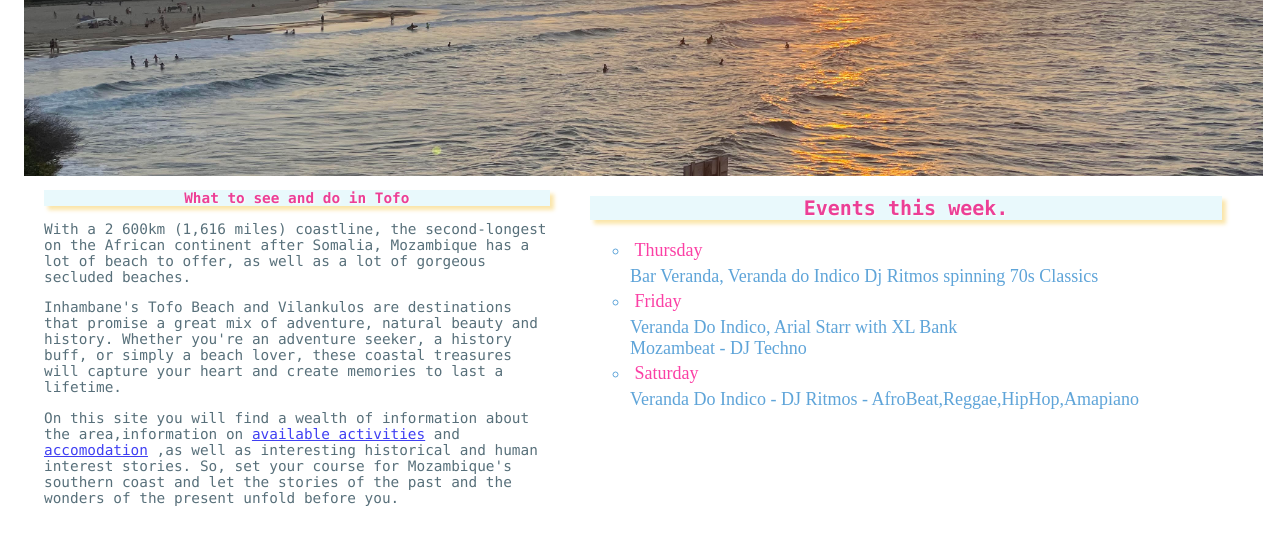
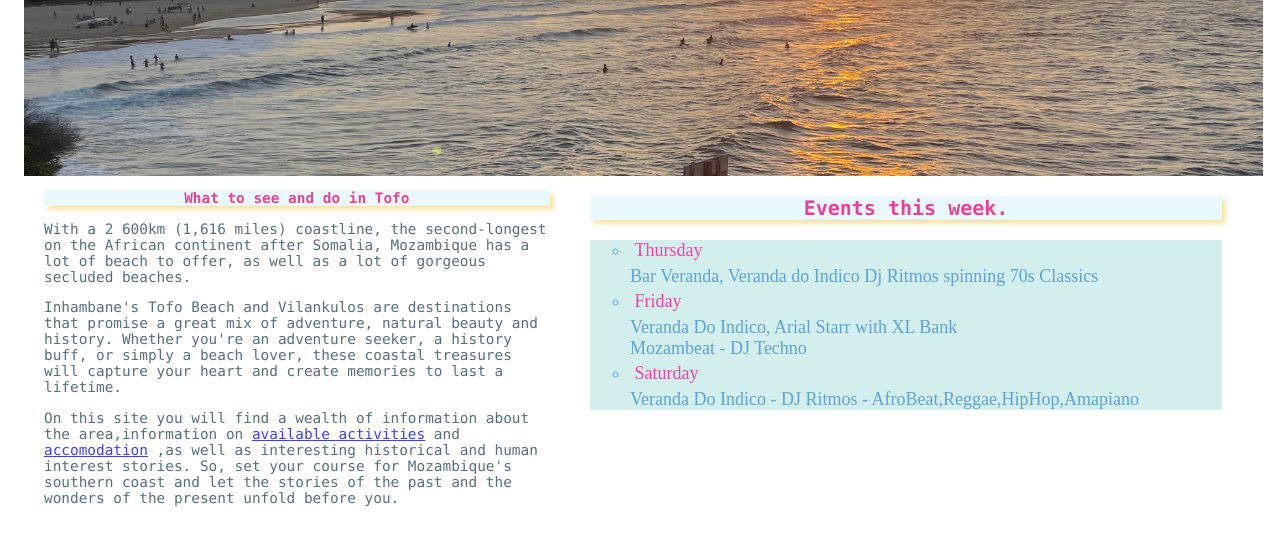
Before and after one commit to DevSpaceML/gemapp, a Flask app: page / in a window 1280 px wide. Shown: the part 432-974 px from the top of the page. Run offline with Flask 3, Linux system fonts and the light colour scheme; some libraries are stand-ins or nearby versions.

Commit message:
change bg color for events

```diff
--- a/static/tofo.css
+++ b/static/tofo.css
@@ -25,7 +25,7 @@ h1.siteheader{position: absolute;left:40%;top:0;margin:0;padding:0;color: #fffff
 .info2{position: absolute; right:1.5em;width:50%;min-height:150px; font-size:1.25em; top:0; background-color: transparent; padding: 1em;opacity: .75;
 	color: #20404E}
 .info2 h2{font-size:1em}
-
+.info2 ul{background-color: #c5eae7}
 
 .data1{position: relative; left:1em; width:80%;min-height:150px; font-size:0.9em;font-family: Gotu,Menlo, Georgia;font-weight:300; top:0;background-color: transparent; padding: 1em; opacity: .75; color: #20404E}
 .data1 h2{font-size:1em}
```
